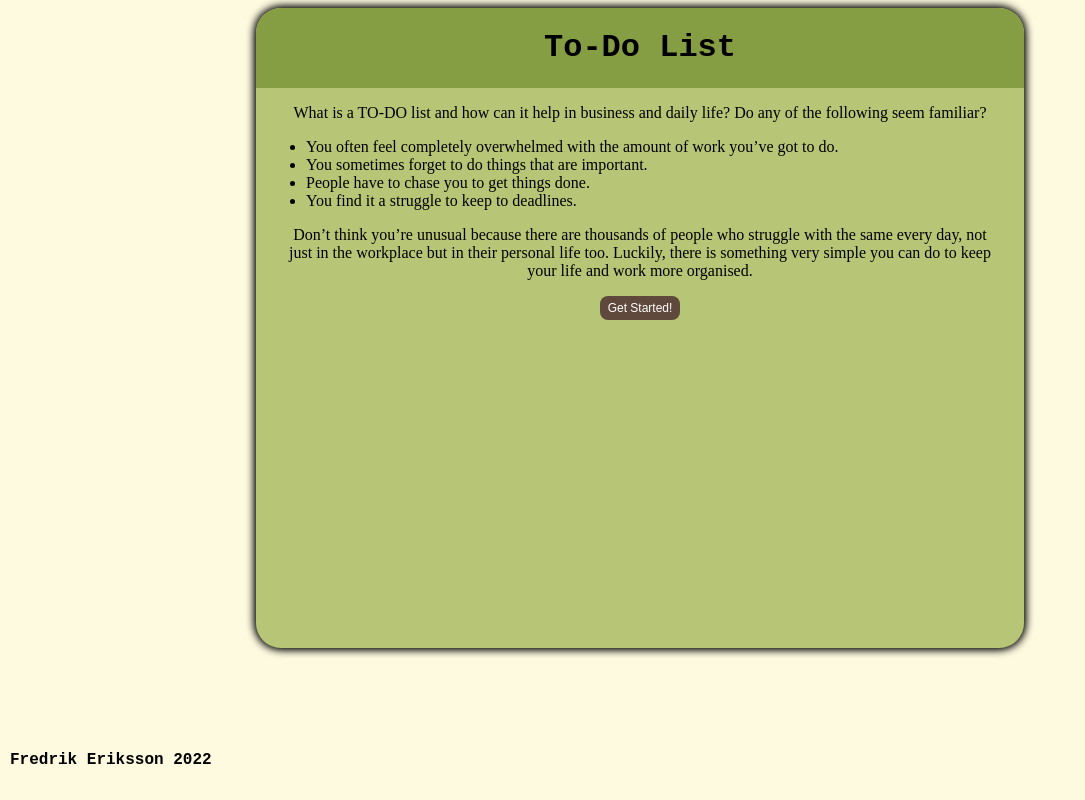
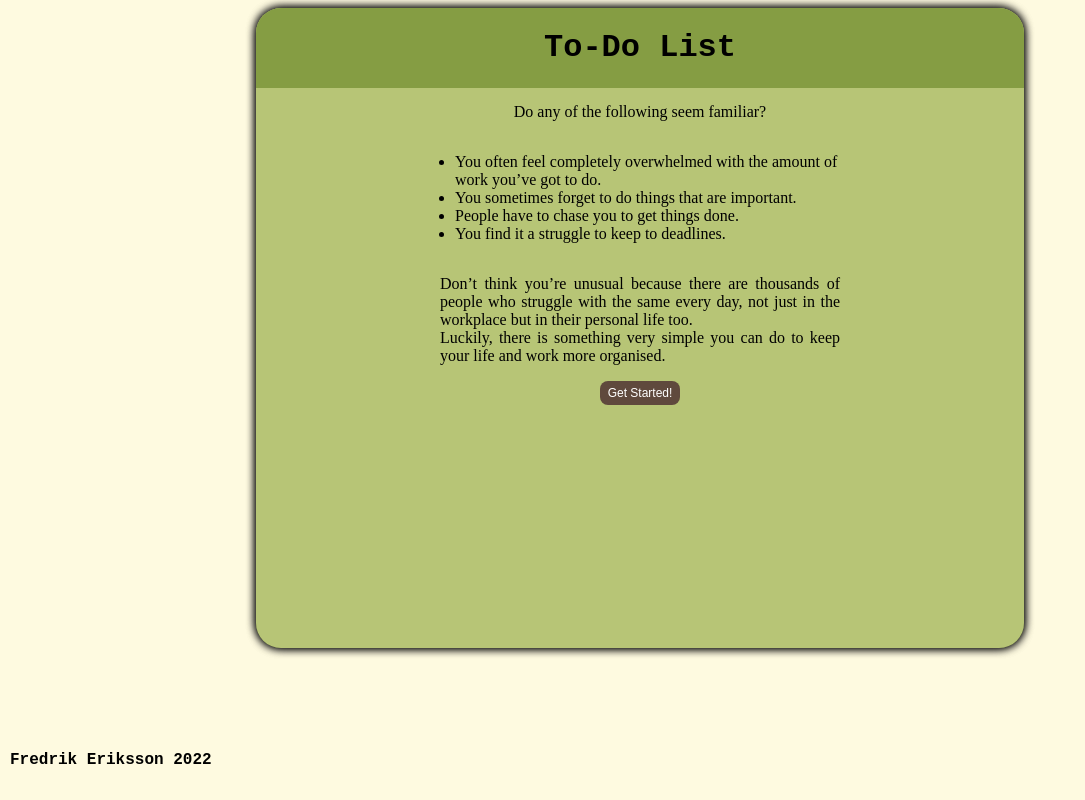
Before and after one commit to ErikssonF/labb2, a Vue app: page / in a window 1280 px wide. Shown: the whole page, without its empty margins (0-1085 px from the left). Built offline with nearby package versions, Linux system fonts and the light colour scheme.

Commit message:
final commit before turning in

```diff
--- a/src/components/Main/ListItem.vue
+++ b/src/components/Main/ListItem.vue
@@ -20,7 +20,6 @@ li {
     display: flex;
     justify-content: space-between;
     padding-top: 5px;
-
 }
 
 button {
--- a/src/components/Startpage/Startpage.vue
+++ b/src/components/Startpage/Startpage.vue
@@ -1,8 +1,7 @@
 <template>
     <main class="main">
         <section class="mainText">
-            <p>What is a TO-DO list and how can it help in business and daily life?
-
+            <p id="firstParagraph">
                 Do any of the following seem familiar?
             </p>
             <ul>
@@ -22,7 +21,9 @@
             <p id="secondParagraph">
                 Don’t think you’re unusual because there are thousands of people who struggle with the same every day,
                 not
-                just in the workplace but in their personal life too. Luckily, there is something very simple you can do
+                just in the workplace but in their personal life too.
+                <br>
+                Luckily, there is something very simple you can do
                 to
                 keep your life and work more organised.
             </p>
@@ -35,14 +36,22 @@
 </template>
 
 <style scoped>
+#firstParagraph {
+    margin-top: 15px;
+    text-align: center;
+}
+
 #secondParagraph {
-    margin-left: 15px;
-    margin-right: 15px;
+    text-align: justify;
+    width: 50ch;
 }
 
 .mainText {
+    display: flex;
     padding-left: 10px;
     padding-right: 10px;
+    flex-direction: column;
+    align-items: center;
 }
 
 .main {
@@ -57,7 +66,8 @@
 ul {
     text-align: left;
     align-items: left;
-    padding-left: 40px;
+    padding-left: 30px;
+    width: 50ch;
 }
 
 button {
```
